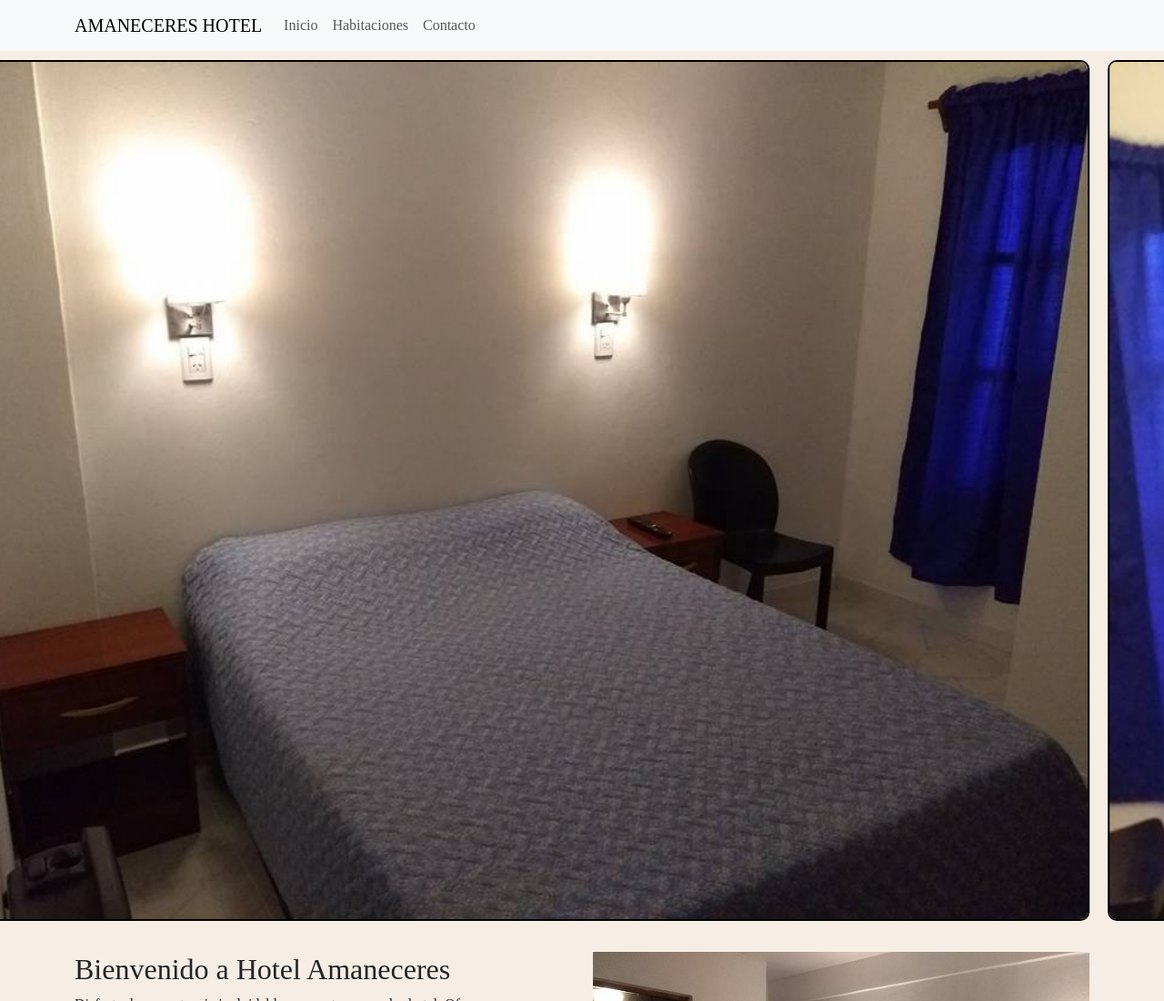
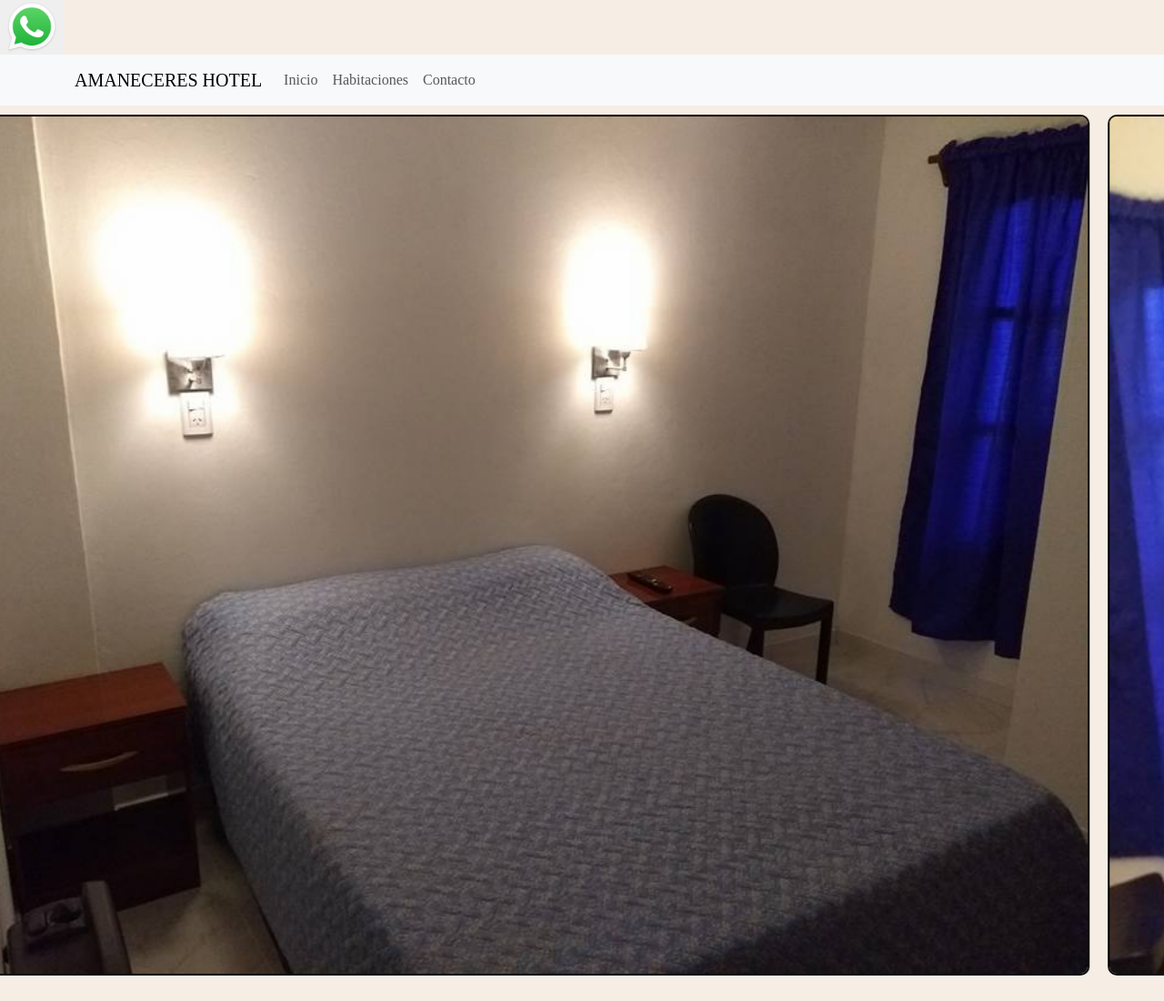
Before and after one commit to natimiranda28/Hotel-Amaneceres, a website: page index.html in a window 1280 px wide. Shown: the top 1100 px of the page at 91% size. Drawn offline with nearby package versions, Linux system fonts and the light colour scheme; a web font is replaced by a local one.

Commit message:
Se agrego boton de whatsapp

```diff
--- a/CSS/Style.css
+++ b/CSS/Style.css
@@ -30,3 +30,19 @@ iframe {
     width: 100%;
     height: auto;
 }
+
+.whatsapp-boton {
+
+
+    padding: 30px 40px;
+    font-size: 16px;
+    border: none;
+    border-radius: 5px;
+    cursor: pointer;
+
+    background-image: url('../images/gratis-png-whatsapp-thumbnail.png');
+    background-size: contain;
+    background-repeat: no-repeat;
+    background-position: center;
+    padding-left: 30px;
+  }
--- a/index.html
+++ b/index.html
@@ -8,7 +8,9 @@
     <!-- Enlaces -->
     <link href="https://cdn.jsdelivr.net/npm/bootstrap@5.3.2/dist/css/bootstrap.min.css" rel="stylesheet" integrity="sha384-T3c6CoIi6uLrA9TneNEoa7RxnatzjcDSCmG1MXxSR1GAsXEV/Dwwykc2MPK8M2HN" crossorigin="anonymous">
     <link rel="stylesheet" href="../CSS/Style.css"> <!-- Agrega la ruta correcta a tu archivo CSS -->
-
+    <a href="https://wa.me/XXXXXXXXXX" target="_blank">
+    <button class="whatsapp-boton "></button>
+      </a>
     <!--FAVICON-->
     <link rel="icon" href="../images/favicon.ico" type="image/x-icon">
 </head>
```
Also changed, not shown: HTML/Contacto.html (+3 -0 lines), images/gratis-png-whatsapp-thumbnail.png (added).
